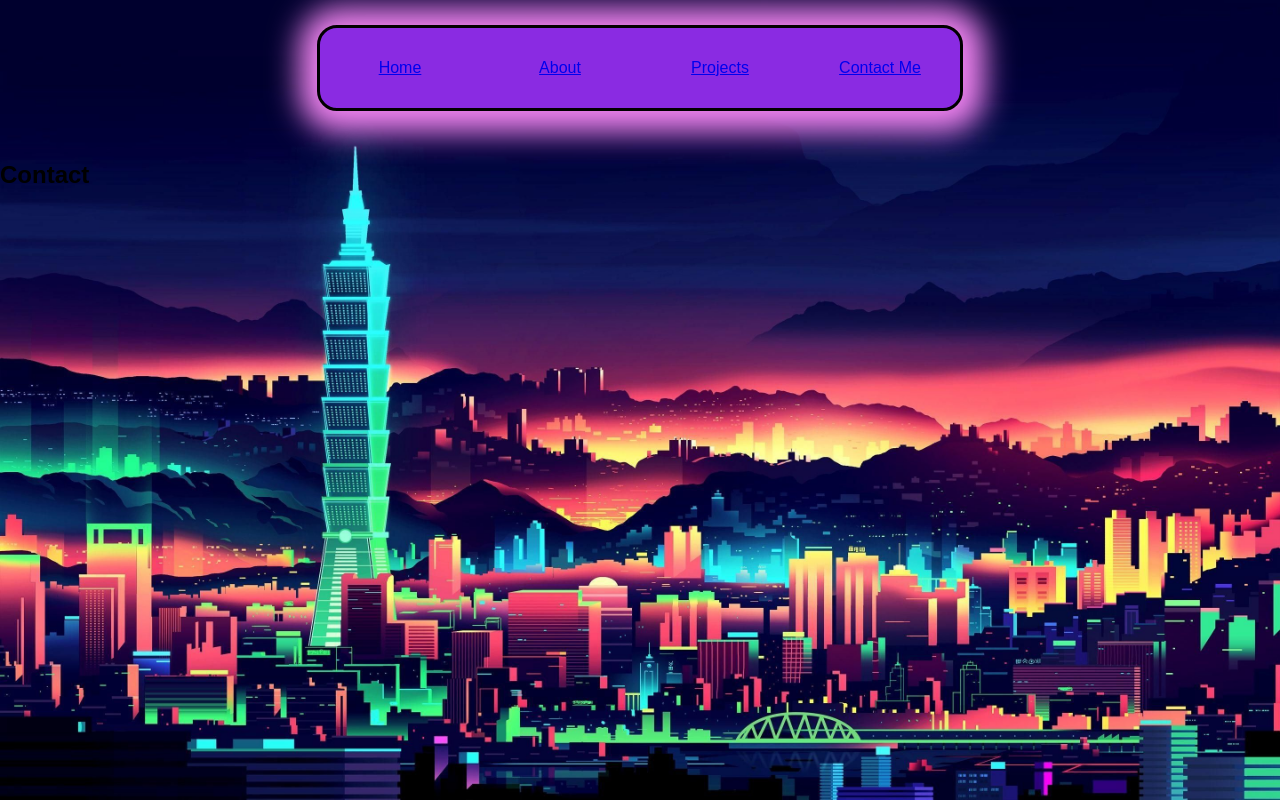
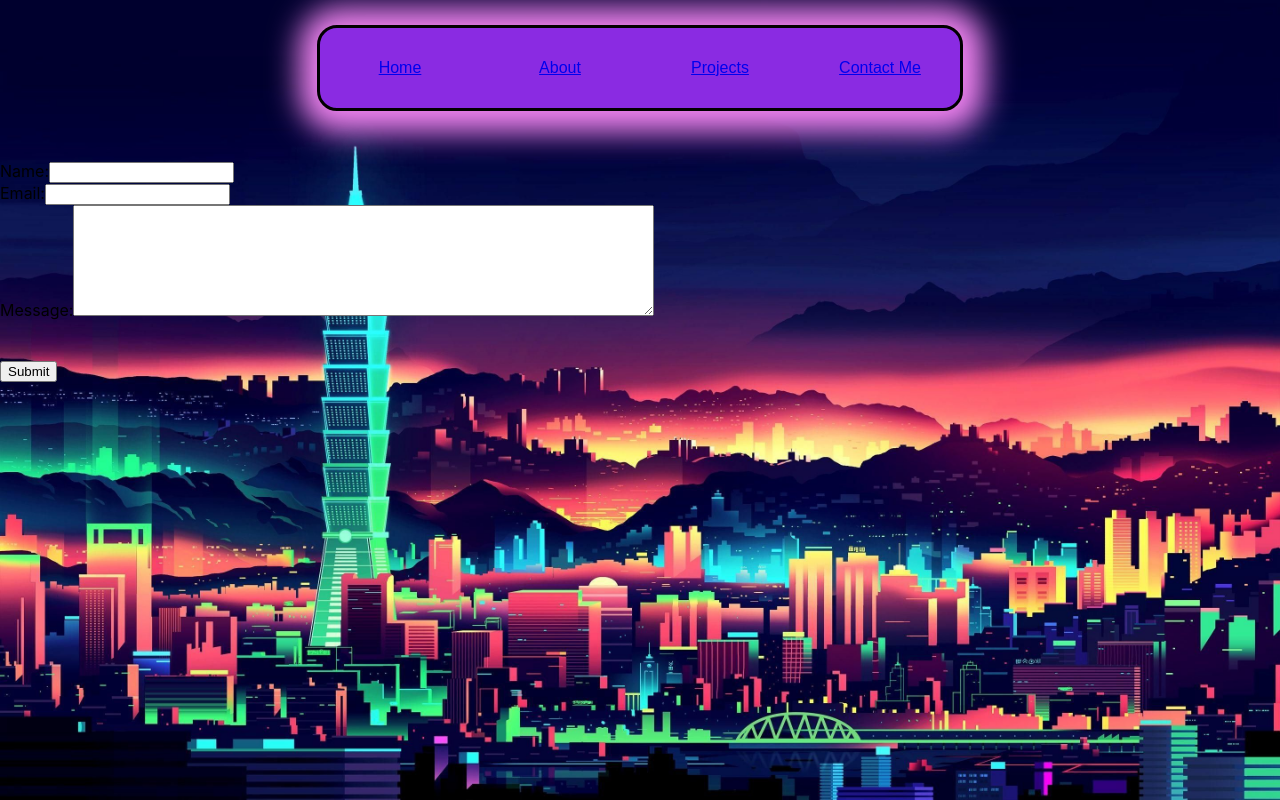
Before and after one commit to mistyjokes/my-profile, a React (Create React App) app: page /contact in a window 1280 px wide. Built offline with nearby package versions, Linux system fonts and the light colour scheme.

Commit message:
Finish Contact file, Need to work on design though

```diff
--- a/src/App.js
+++ b/src/App.js
@@ -2,6 +2,7 @@ import React from "react";
 import { Switch, Route, BrowserRouter as Router, Link} from "react-router-dom";
 import "./App.css";
 import Home from "./components/Home";
+import Contact from "./components/Contact"
 
 
 export default function App() {
@@ -18,7 +19,7 @@ export default function App() {
           </nav>
         <div>
             <Switch>
-            <Route path="/contact"> <Contact /> </Route>
+            <Route path="/contact" component={Contact}/>
               <Route path="/about">
                 <About />
               </Route>
@@ -41,7 +42,3 @@ function About() {
 function Projects() {
   return <h2>Projects</h2>;
 }
-
-function Contact(){
-  return <h2>Contact</h2>
-}
--- /dev/null
+++ b/src/components/Contact.js
@@ -0,0 +1,94 @@
+import React, { Component } from 'react';
+
+
+
+
+
+class Appointment extends Component{
+    constructor(props) {
+      super(props);
+
+      this.state = {
+          Name: " ",
+          Email: " ",
+          Message: " ",
+
+      };
+
+      this.handleNameChange = this.handleNameChange.bind(this);
+      this.handleEmailChange = this.handleEmailChange.bind(this);
+      this.handleMessageChange = this.handleMessageChange.bind(this);
+
+    }
+
+
+
+    handleNameChange = event => {
+      this.setState({
+          Name: event.target.value
+          });
+    }
+
+    handleEmailChange = event => {
+      this.setState({
+        Email: event.target.value
+      });
+    }
+
+    handleMessageChange = event => {
+      this.setState({
+        Message: event.target.value
+      });
+    }
+
+
+
+
+    onFormSubmit = (event) => {
+
+      this.setState({
+        Name: " ",
+        Email: " ",
+        Message: " "
+      });
+
+      alert("You've sent me an email! Thanks!")
+
+
+
+      event.preventDefault();
+    }
+
+
+    render(){
+
+
+      return(
+        <form className="form-container" id="contactForm" onSubmit = {this.onFormSubmit}>
+          <div>
+                <label>Name:</label>
+                <input type="text" onChange= {this.handleNameChange} value={this.state.Name} ></input>
+          </div>
+
+          <div>
+                <label>Email:</label>
+                <input type="email" onChange= {this.handleEmailChange} value={this.state.Email} ></input>
+          </div>
+
+
+          <div>
+                <label for="paragraph">Message:</label>
+                <textarea id="paragraph" name="paragraph" rows="7" cols="70" form="contactForm" value={this.state.Message} onChange={this.handleMessageChange}> </textarea>
+          </div>
+
+          <br/> <br/>
+
+          <button onClick = {this.onFormSubmit}>Submit</button>
+
+        </form>
+
+      )
+    }
+
+  }
+  export default Appointment;
--- /dev/null
+++ b/src/styles/Contact.css
@@ -0,0 +1,14 @@
+.form-container {
+    display: flex;
+    flex-direction: column;
+    align-content: center;
+    background-color: white;
+    box-shadow: 2px 5px 20px #ffffff;
+    padding: 100px;
+    padding-bottom: 50px;
+    padding-top: 20px;
+    border-radius: 5px;
+    width: 1000px;
+    margin: 25px auto 50px;
+    margin-left: 10rem;
+}
```
